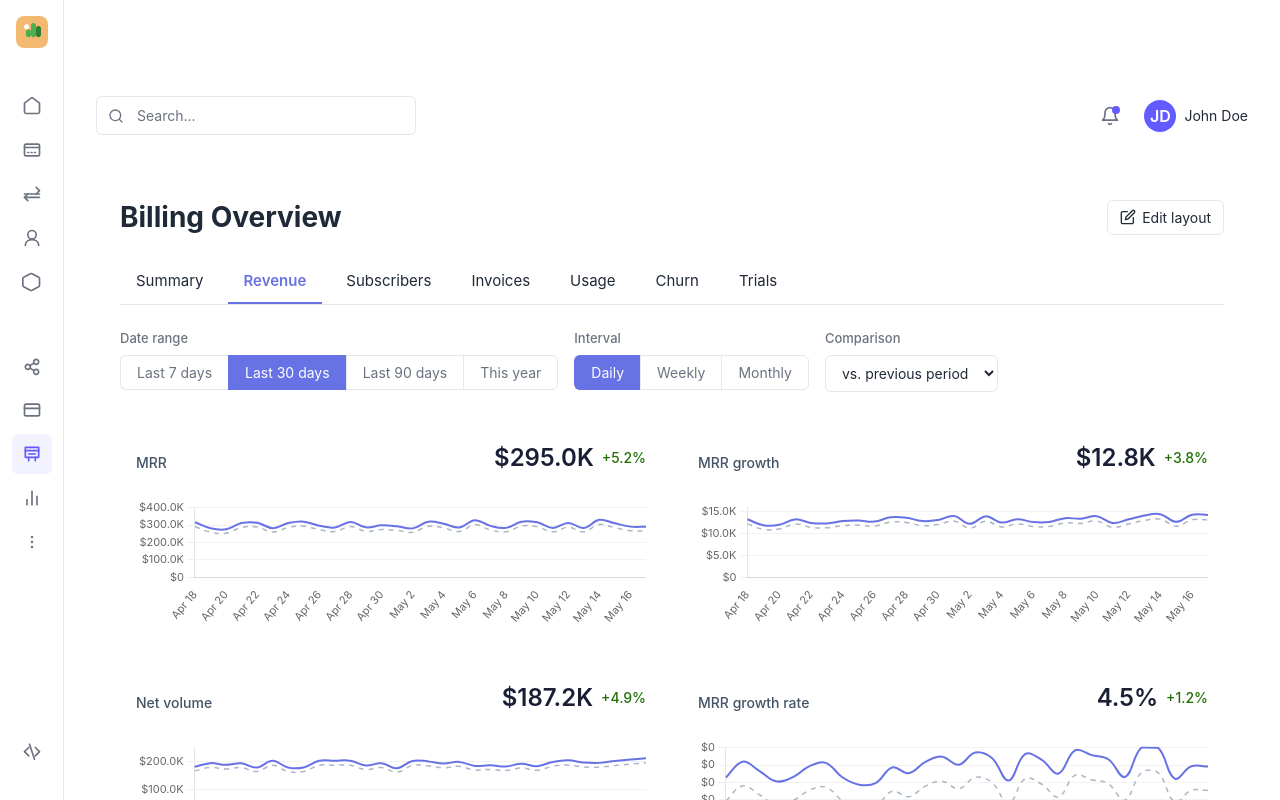
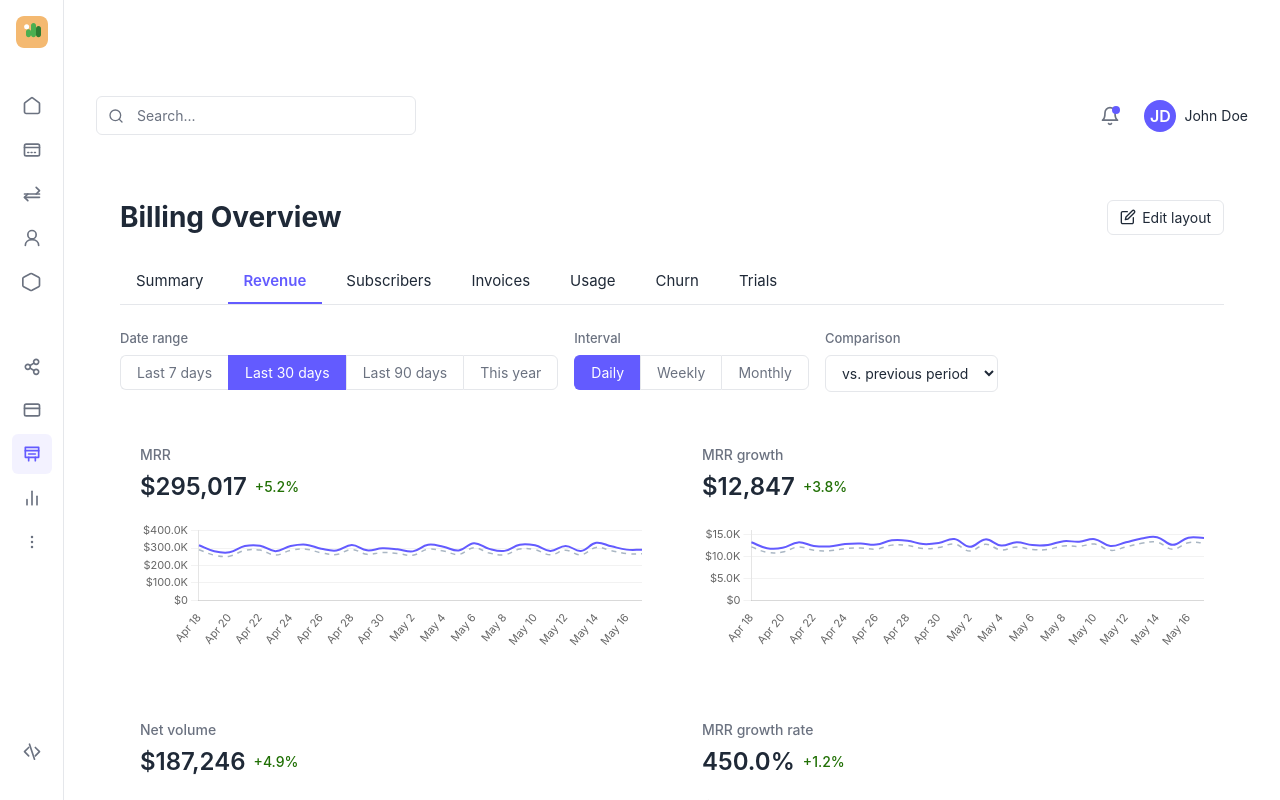
Before and after one commit to swanson-stripe/stripe-dashboard-clone, a React (Create React App) app: page /billing/overview in a window 1280 px wide. Shown: the top 800 px of the page. Built offline with nearby package versions, Linux system fonts and the light colour scheme.

Commit message:
Reimplemented billing metrics using the same components as home page for consistency

```diff
--- a/src/pages/BillingOverview.js
+++ b/src/pages/BillingOverview.js
@@ -5,7 +5,7 @@ import { useNavigate } from 'react-router-dom';
 import LineChart from '../components/LineChart';
 
 // Constants for consistent styling
-const STRIPE_PURPLE = '#6772e5';
+const STRIPE_PURPLE = '#635bff';
 const STRIPE_PURPLE_LIGHT = 'rgba(99, 91, 255, 0.1)';
 const GRAY = '#aab7c4';
 const TREND_POSITIVE = '#217005';
@@ -156,14 +156,17 @@ const MetricsGrid = styled.div`
 const MetricCard = styled.div`
   background: white;
   border-radius: 8px;
-  padding: 16px;
+  padding: 20px;
+  box-shadow: none;
+  display: flex;
+  flex-direction: column;
+  position: relative;
   cursor: pointer;
-  transition: all 0.2s ease-in-out;
-  position: relative;
-  overflow: visible;
+  transition: box-shadow 0.2s ease, transform 0.2s ease;
 
   &:hover {
-    box-shadow: 0 4px 12px rgba(0, 0, 0, 0.1);
+    box-shadow: 0 4px 8px rgba(0, 0, 0, 0.05);
+    transform: translateY(-2px);
 
     .explore-action {
       opacity: 1;
@@ -173,55 +176,95 @@ const MetricCard = styled.div`
 
 const MetricHeader = styled.div`
   display: flex;
-  justify-content: space-between;
-  align-items: center;
-  margin-bottom: 12px;
+  flex-direction: column;
+  margin-bottom: 8px;
 `;
 
 const MetricTitle = styled.h3`
   font-size: 14px;
   font-weight: 500;
-  color: #425466;
-  margin: 0;
-`;
-
-const MetricPeriod = styled.span`
-  font-size: 12px;
-  color: #697386;
+  color: var(--text-secondary);
+  margin: 0 0 4px 0;
 `;
 
 const MetricValueRow = styled.div`
   display: flex;
   align-items: center;
-  margin-bottom: 10px;
+  margin-bottom: 4px;
 `;
 
 const MetricValue = styled.div`
   font-size: 24px;
   font-weight: 600;
-  color: #1a1f36;
+  margin-bottom: 4px;
   display: flex;
   align-items: center;
 `;
 
-const MetricTrend = styled.span`
+const MetricTrend = styled.div`
+  display: flex;
+  align-items: center;
   font-size: 14px;
+  color: ${props => props.trend === 'up' ? TREND_POSITIVE : TREND_NEGATIVE};
+  white-space: nowrap;
+  font-weight: 500;
   margin-left: 8px;
-  color: ${({ trend }) => trend === 'up' ? '#217005' : '#B13600'};
-  font-weight: 500;
 `;
 
-const ChartContainer = styled.div`
-  height: 130px;
-  width: 100%;
+const MetricChartContainer = styled.div`
+  flex-grow: 1;
+  min-height: 80px;
+  margin-top: auto;
+  margin-bottom: 8px;
   position: relative;
 `;
 
-const MetricChartContainer = styled.div`
-  height: 130px;
-  width: 100%;
-  position: relative;
-  pointer-events: all;
+const Tooltip = styled.div`
+  position: absolute;
+  top: 0;
+  left: 0;
+  pointer-events: none;
+  opacity: 0;
+  background-color: white;
+  color: #333;
+  padding: 10px 14px;
+  border-radius: 6px;
+  font-size: 12px;
+  white-space: nowrap;
+  z-index: 10;
+  transform: translate(-50%, -100%);
+  transition: opacity 0.2s ease;
+  box-shadow: 0 4px 10px rgba(0, 0, 0, 0.1);
+  border: 1px solid #eee;
+
+  &.visible {
+    opacity: 1;
+  }
+
+  &:after {
+    content: '';
+    position: absolute;
+    top: 100%;
+    left: 50%;
+    margin-left: -5px;
+    border-width: 5px;
+    border-style: solid;
+    border-color: white transparent transparent transparent;
+  }
+
+  strong {
+    color: ${STRIPE_PURPLE};
+    font-weight: 600;
+  }
+
+  .current-value {
+    color: ${TREND_POSITIVE};
+    font-weight: 500;
+  }
+
+  .previous-value {
+    color: ${GRAY};
+  }
 `;
 
 const TabTitle = styled.h2`
@@ -295,67 +338,18 @@ const SectionTitle = styled.h2`
 
 const ExploreAction = styled.div`
   position: absolute;
-  top: 12px;
-  right: 12px;
-  font-size: 14px;
-  color: ${STRIPE_PURPLE};
+  top: 20px;
+  right: 20px;
   display: flex;
   align-items: center;
-  gap: 4px;
+  color: ${STRIPE_PURPLE};
+  font-size: 13px;
+  font-weight: 500;
   opacity: 0;
   transition: opacity 0.2s ease;
 
   svg {
-    width: 16px;
-    height: 16px;
-  }
-`;
-
-const Tooltip = styled.div`
-  position: absolute;
-  top: -10px;
-  left: 0;
-  pointer-events: none;
-  opacity: 0;
-  background-color: white;
-  color: #333;
-  padding: 10px 14px;
-  border-radius: 6px;
-  font-size: 12px;
-  white-space: nowrap;
-  z-index: 100;
-  transform: translate(-50%, -100%);
-  transition: opacity 0.2s ease;
-  box-shadow: 0 4px 10px rgba(0, 0, 0, 0.1);
-  border: 1px solid #eee;
-
-  &.visible {
-    opacity: 1;
-  }
-
-  &:after {
-    content: '';
-    position: absolute;
-    top: 100%;
-    left: 50%;
-    margin-left: -5px;
-    border-width: 5px;
-    border-style: solid;
-    border-color: white transparent transparent transparent;
-  }
-
-  strong {
-    color: ${STRIPE_PURPLE};
-    font-weight: 600;
-  }
-
-  .current-value {
-    color: #36B37E;
-    font-weight: 500;
-  }
-
-  .previous-value {
-    color: ${GRAY};
+    margin-left: 4px;
   }
 `;
 
@@ -979,7 +973,7 @@ const BillingOverview = () => {
       setTooltipState({
         visible: true,
         x: xPosition,
-        y: 25,
+        y: 0,
         content: tooltipContent,
         metricId
       });
@@ -1059,9 +1053,9 @@ const BillingOverview = () => {
       <MetricsGrid type={gridType}>
         {metrics.map(metric => {
           const valueDisplay = metric.isCurrency
-            ? `$${formatNumber(metric.baseCurrencyValue)}`
+            ? formatCurrency(metric.baseCurrencyValue)
             : metric.unit === 'percentage'
-              ? `${metric.baseNumberValue.toFixed(1)}%`
+              ? formatPercentage(metric.baseNumberValue * 100)
               : metric.unit === 'days'
                 ? `${formatNumber(metric.baseNumberValue)} ${metric.baseNumberValue === 1 ? 'day' : 'days'}`
                 : formatNumber(metric.baseNumberValue);
```
